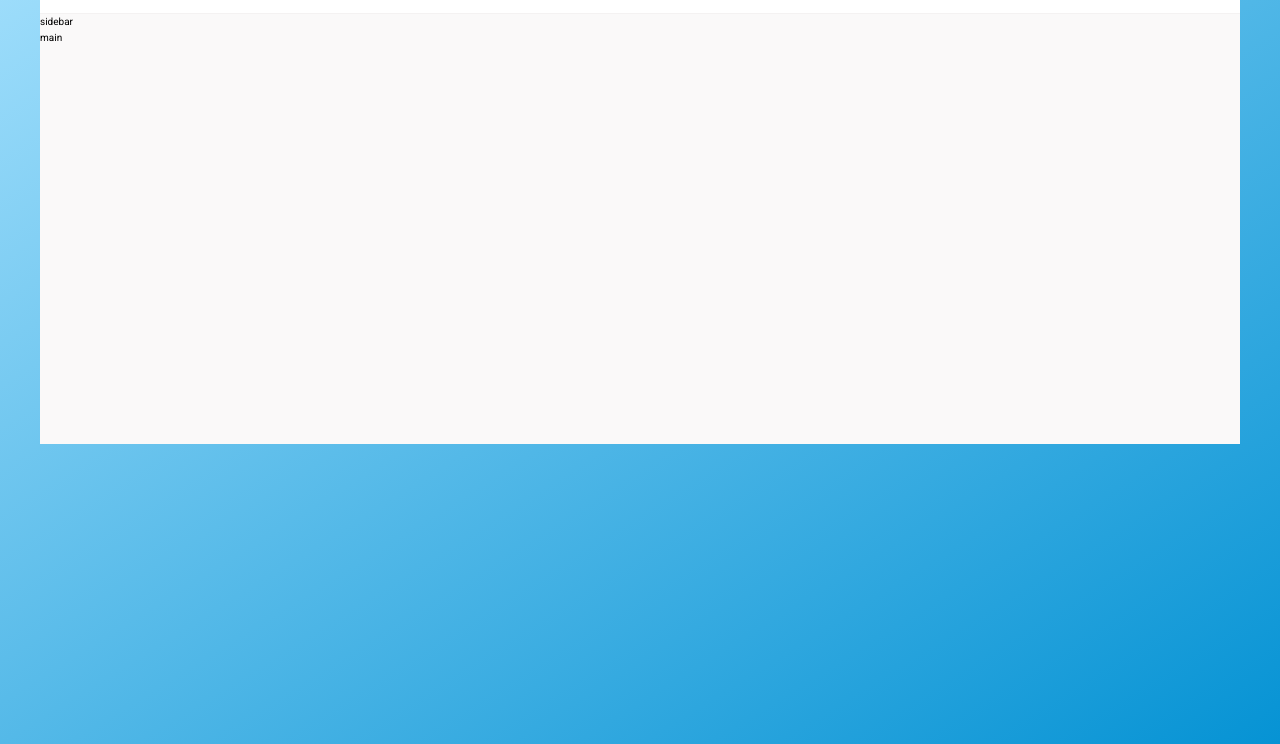
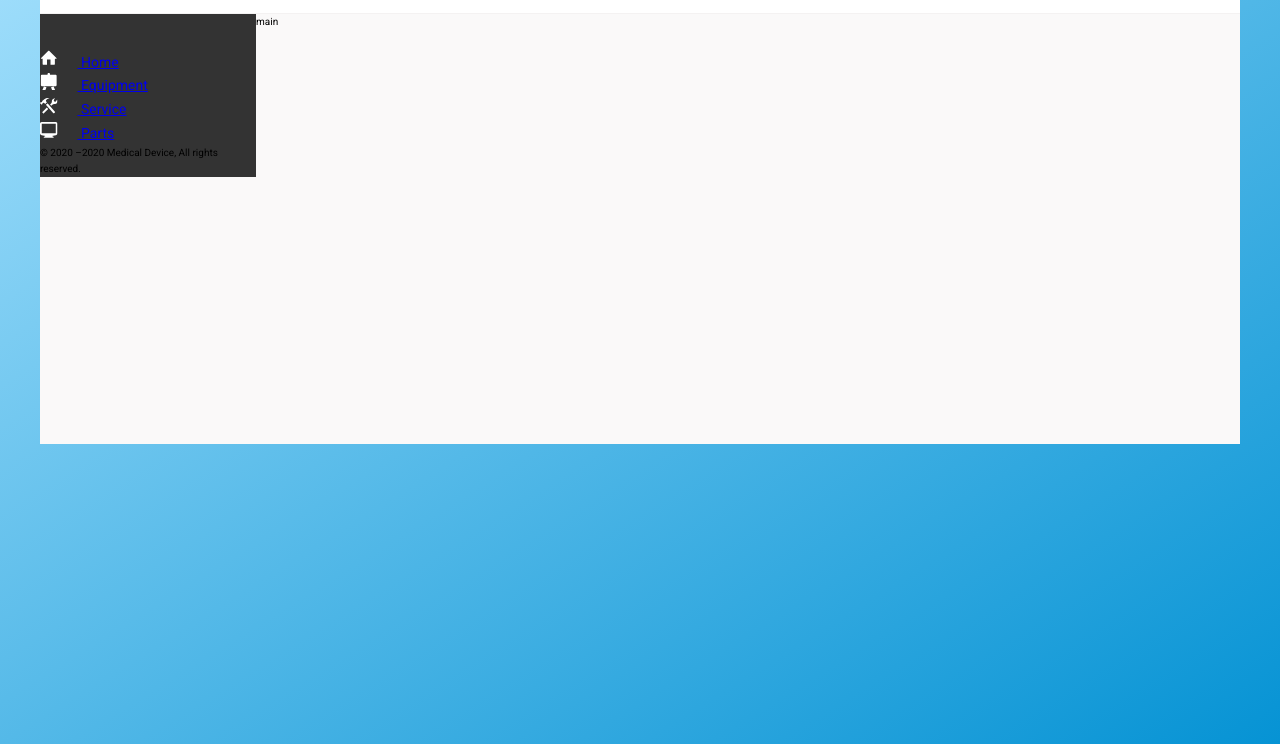
Before and after one commit to Tellisense/medical-device-start, a website: page index.html in a window 1280 px wide. Shown: the part 56-800 px from the top of the page. Drawn offline with Linux system fonts and the light colour scheme.

Commit message:
finished adding icons

```diff
--- a/index.html
+++ b/index.html
@@ -58,11 +58,50 @@
 
 
 
+<div class="content">
+  <sidebar class="sidebar">
+ <ul class="side-nav">
+   <li class="side-nav__item  side-nav__item--active">
+     <a class="side-nav__link" href="#">
+       <svg class="side-nav__icon">
+         <use xlink:href="./img/sprite.svg#icon-home"></use>
+       </svg>
+       <span>Home</span>
+     </a>
+   </li>
+   <li class="side-nav__item">
+    <a class="side-nav__link" href="#">
+      <svg class="side-nav__icon">
+        <use xlink:href="./img/sprite.svg#icon-blackboard"></use>
+      </svg>
+      <span>Equipment</span>
+    </a>
+  </li> <li class="side-nav__item">
+    <a class="side-nav__link" href="#">
+      <svg class="side-nav__icon">
+        <use xlink:href="./img/sprite.svg#icon-tools"></use>
+      </svg>
+      <span>Service</span>
+    </a>
+  </li> <li class="side-nav__item">
+    <a class="side-nav__link" href="#">
+      <svg class="side-nav__icon">
+        <use xlink:href="./img/sprite.svg#icon-tv"></use>
+      </svg>
+      <span>Parts</span>
+    </a>
+  </li>
+ </ul>
 
+<div class="legal">
+  &copy; 2020 &#8211;<span id="year"></span> Medical Device, All rights reserved.
+</div>
 
+<script>
+  document.getElementById("year").innerHTML = new Date().getFullYear();
+</script>
 
-<div class="content">
-  <sidebar class="sidebar">sidebar</sidebar>
+  </sidebar>
   <div class="main">main</div>
 </div>
 
--- a/sass/_components.scss
+++ b/sass/_components.scss
@@ -112,6 +112,28 @@ align-items: center;
 &__user-name {
   margin-right: 1.5rem;
 }
+}
+
+
+/////side-nav
+.side-nav {
+font-size: 1.4rem;
+list-style: none;
+margin-top: 3.5rem;
+
+
+&__item {
+
+}
+
+&__icon {
+ width: 1.75rem;
+ height: 1.75rem;
+ margin-right: 2rem;
+fill: var(--color-white);
+
 
 
 }
+
+}
--- a/sass/_layouts.scss
+++ b/sass/_layouts.scss
@@ -25,9 +25,22 @@
 
     @media only screen and (max-width: $bp-smallest) {
       flex-wrap: wrap;
-       height: 11rem;
+      height: 11rem;
 
     }
 
 
 }
+
+.content {
+  display: flex;
+
+}
+
+.sidebar {
+  background-color: var(--color-grey-dark-1);
+  flex: 0 0 18%;
+  display: flex;
+  flex-direction: column;
+ justify-content: space-between;
+}
```
Also changed, not shown: css/style.css, 1 other file.
